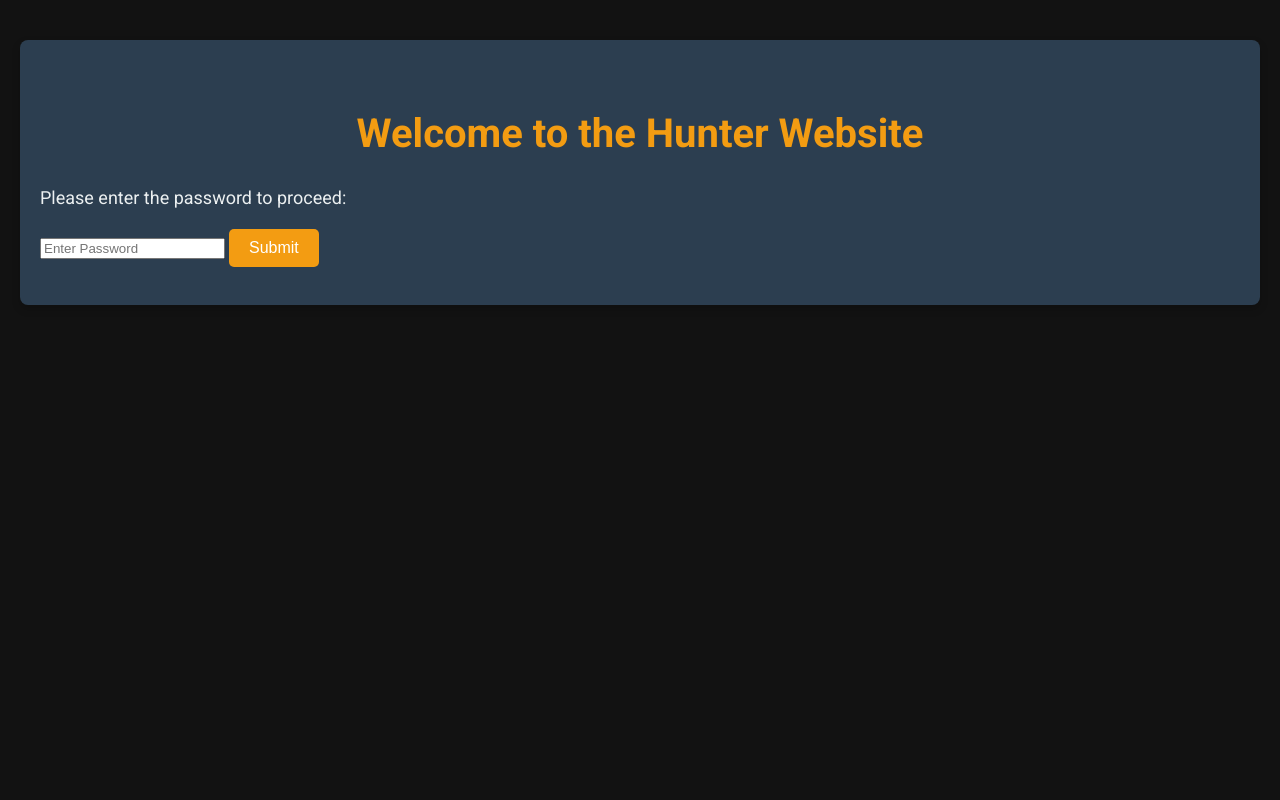
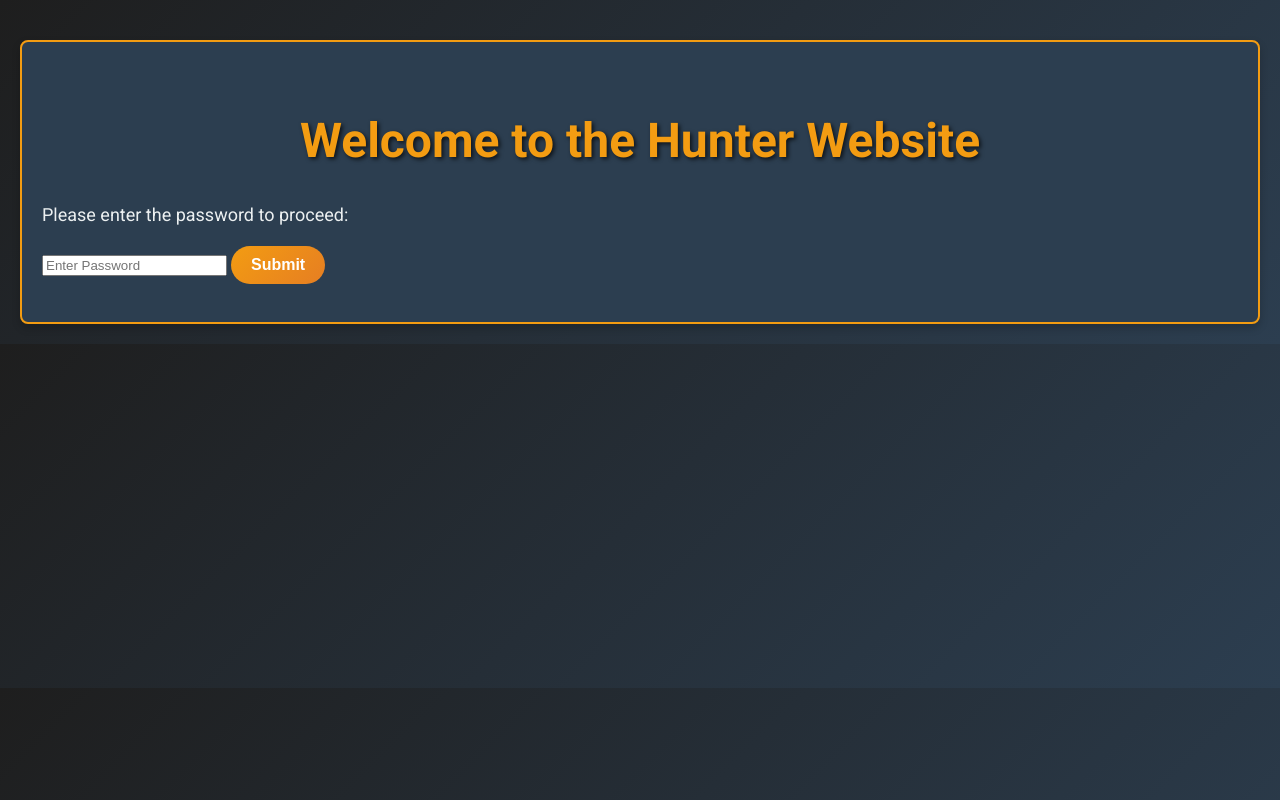
Before and after one commit to The-Hunter-Association-XX/The-Hunter-Website, a plain HTML site: page index.html in a window 1280 px wide. Drawn offline with Linux system fonts and the light colour scheme.

Commit message:
Update style.css

```diff
--- a/style.css
+++ b/style.css
@@ -1,15 +1,17 @@
+/* General Page Styles */
 body {
     font-family: 'Roboto', sans-serif;
-    background-color: #121212;
-    color: #f5f5f5;
+    background: linear-gradient(135deg, #1e1e1e, #2c3e50);  /* Gradient background */
+    color: #f5f5f5;  /* Light text color */
     margin: 0;
     padding: 20px;
 }
 
 /* Header */
 h1 {
-    font-size: 40px;
-    color: #f39c12;  /* A bright color for contrast */
+    font-size: 48px;
+    color: #f39c12;  /* Bright orange */
+    text-shadow: 2px 2px 4px rgba(0, 0, 0, 0.7);
     text-align: center;
     margin-top: 50px;
 }
@@ -18,9 +20,12 @@ h1 {
 a {
     color: #2980b9;  /* Blue color for links */
     text-decoration: none;
+    font-weight: bold;
+    transition: color 0.3s ease;
 }
 
 a:hover {
+    color: #3498db; /* Lighter blue on hover */
     text-decoration: underline;
 }
 
@@ -28,6 +33,7 @@ a:hover {
 #login, #content, #info {
     background-color: #2c3e50;  /* Darker background for content boxes */
     border-radius: 8px;
+    border: 2px solid #f39c12;  /* Bright orange border */
     padding: 20px;
     margin-top: 20px;
     box-shadow: 0 4px 8px rgba(0, 0, 0, 0.2);
@@ -35,27 +41,30 @@ a:hover {
 
 /* Buttons */
 button {
-    background-color: #f39c12;  /* Bright color for button */
-    color: #fff;  /* White text on button */
+    background: linear-gradient(135deg, #f39c12, #e67e22);
+    color: #fff;  /* White text */
     border: none;
     padding: 10px 20px;
-    border-radius: 5px;
+    border-radius: 50px;  /* Rounded button */
+    font-size: 16px;
+    font-weight: bold;
     cursor: pointer;
-    font-size: 16px;
+    transition: all 0.3s ease;
 }
 
 button:hover {
-    background-color: #e67e22;  /* Slightly darker shade on hover */
+    background: linear-gradient(135deg, #e67e22, #d35400);  /* Darker orange on hover */
+    transform: scale(1.05);  /* Slight zoom effect */
 }
 
 /* Paragraphs */
 p {
     font-size: 18px;
     line-height: 1.5;
-    color: #ecf0f1;  /* Light text for paragraphs */
+    color: #ecf0f1;  /* Light gray for paragraphs */
 }
 
 /* Error Message */
 #error-message {
-    color: #e74c3c;  /* Red color for error messages */
+    color: #e74c3c;  /* Red for error messages */
 }
```
